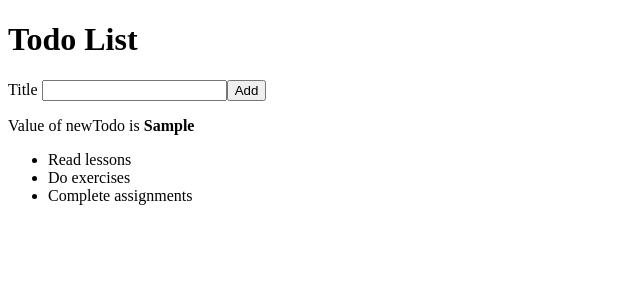
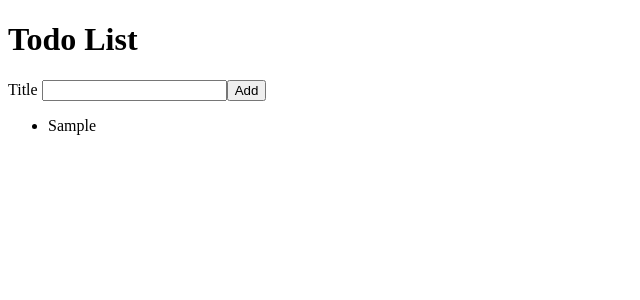
Before and after one commit to tianahR/react-todo, a React (Create React App) app: page / in a window 1280 px wide. Both pictures are taken after typing "Sample" into the empty fields and a click on the button "Add". Shown: the top 300 px of the page, without its empty margins (0-640 px from the left). Built offline with nearby package versions, Linux system fonts and the light colour scheme.

Commit message:
Lifting State And Props Handling

```diff
--- a/src/AddTodoForm.js
+++ b/src/AddTodoForm.js
@@ -1,19 +1,61 @@
 import React from "react" ;
 
-function AddTodoForm(props) {
+
+// update props to use destructuring
+//const AddTodoForm = (props)=> {
+const AddTodoForm = ({onAddTodo})=> {
+
+    // Create new state variable named todoTitle with setter setTodoTitle
+    const [todoTitle, setTodoTitle] = React.useState("");
+
+
+    // declare a new function named handleTitleChange that takes event as a parameter
+    //First, retrieve the input value from the event object and store in variable named newTodoTitle
+    //Then, call the state setter setTodoTitle and pass newTodoTitle
+
+    const handleTitleChange = (event) =>{
+        const newTodoTitle = event.target.value;
+        setTodoTitle(newTodoTitle);
+      }
+
+    //   ----------
+
+    // In the handleAddTodo function, remove the todoTitle variable and update onAddTodo callback handler to pass our todoTitle state variable instead
 
     const handleAddTodo = (event)=>{
         event.preventDefault();
-        const todoTitle = event.target.title.value;
-        console.log(todoTitle );
-        props.onAdd(event);
-        event.target.reset();
+        //const todoTitle = event.target.title.value;
+        //console.log(todoTitle );
+        //props.onAdd(event);
+
+
+        // update props to use destructuring
+        //props.onAddTodo({
+        onAddTodo({
+            title: todoTitle,
+            id: Date.now(),
+          });
+
+        //   inside handleAddTodo, remove the reset() method and replace it with logic to reset the todoTitle state to an empty String
+        //event.target.reset();
+        setTodoTitle("");
+
     };
 
     return (
         <form onSubmit={handleAddTodo}>
             <label htmlFor="todoTitle">Title </label>
-            <input id="todoTitle" type="text" name="title" />
+
+            {/* Modify the <input> element to be a controlled input
+            Add value prop equal to todoTitle from component props
+            Add onChange prop equal to handleTitleChange function reference */}
+            <input
+                id="todoTitle"
+                type="text"
+                name="title"
+                value={todoTitle}
+                onChange={handleTitleChange}
+            />
             <button>Add </button>
         </form>
     );
--- a/src/App.js
+++ b/src/App.js
@@ -8,20 +8,32 @@ function App() {
 
 
   //a new state variable named newTodo with update function named setNewTodo
-  const [newTodo, setNewTodo] = React.useState("");
+  //const [newTodo, setNewTodo] = React.useState("");
+
+  //Create new state variable named todoList with setter setTodoList and default value of an empty Array
+  const [todoList, setTodoList] = React.useState([]);
+
+
+  // Declare a new function named addTodo that takes newTodo as a parameter
+  //  Call the setTodoList state setter and use the spread operator to pass the existing Objects in the todoList Array along with the newTodo Object
+  const addTodo = (newTodo)=> {
+    setTodoList([...todoList, newTodo]);
+  }
 
 
   // callback handler prop named onAddTodo
-    const onAddTodo = (event) => {
-      setNewTodo(event.target.title.value);
-      };
+  //  const onAddTodo = (event) => {
+  //    setNewTodo(event.target.title.value);
+  //    };
      return (
 
       <div>
             <h1> Todo List </h1>
-            <AddTodoForm  onAdd={onAddTodo}/>
-            <p> Value of newTodo is <strong>{newTodo}</strong></p>
-            <TodoList/>
+            <AddTodoForm  onAddTodo={addTodo}/>
+            {/* <p> Value of newTodo is <strong>{newTodo}</strong></p> */}
+            {/* <TodoList/> */}
+            {/* <AddTodoForm onAddTodo={addTodo} /> */}
+            <TodoList todoList={todoList} />
 
        </div>
 
--- a/src/TodoList.js
+++ b/src/TodoList.js
@@ -1,31 +1,14 @@
 import React from "react" ;
 import TodoListItem from "./TodoListItem";
 
-
-//array of objects to do
-const todoList = [
-    {
-      id: 1,
-      title: 'Read lessons',
-    },
-    {
-      id: 2,
-      title: 'Do exercises',
-    },
-    {
-      id: 3,
-      title: 'Complete assignments',
-    }
-
-    ];
-
-
-const  TodoList = () =>
+const  TodoList = ({todoList}) =>
     (
         <>
             <ul>
                 {todoList.map(function (item) {
-                    return <TodoListItem key={item.id} item={item}/>;
+
+                    // return <TodoListItem key={item.id} todo ={item}/>;
+                    return <TodoListItem key={item.id} todo ={item.title}/>;
 
             })}
 
--- a/src/TodoListItem.js
+++ b/src/TodoListItem.js
@@ -1,11 +1,15 @@
 import React from 'react';
 
-function TodoListItem(props)
+function TodoListItem({todo})
 {
     return (
         <div>
             {/* <li key={item.id}>{item.title}</li> */}
-            <li>{props.item.title}</li>
+            {/* <li>{props.item.title}</li> */}
+            {/* update props to use destructuring */}
+            {/* <li>{todo.title}</li> */}
+            <li>{todo}</li>
+
 
         </div>
 
```
